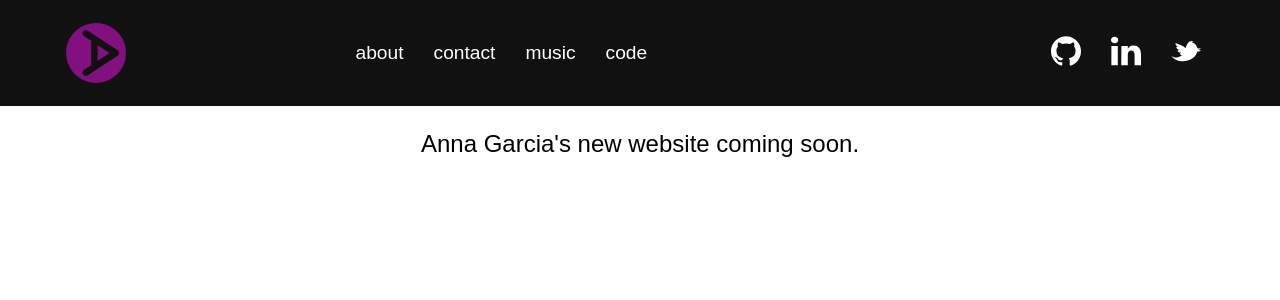
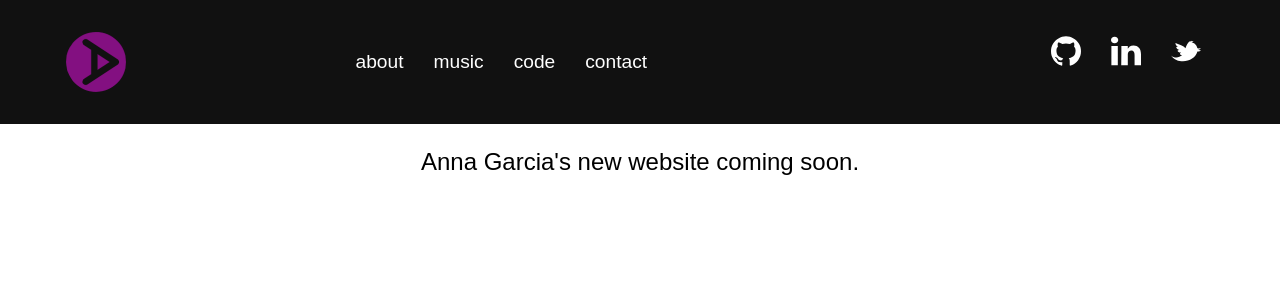
Before and after one commit to turnipdabeets/anna-garcia, a React (Create React App) app: page / in a window 1280 px wide. Shown: the top 300 px of the page. Built offline with nearby package versions, Linux system fonts and the light colour scheme.

Commit message:
add font awesome mobile icons

```diff
--- a/package.json
+++ b/package.json
@@ -3,6 +3,7 @@
   "version": "0.1.0",
   "private": true,
   "dependencies": {
+    "font-awesome": "^4.7.0",
     "react": "^16.2.0",
     "react-dom": "^16.2.0",
     "react-router": "^4.2.0",
--- a/src/App.css
+++ b/src/App.css
@@ -41,15 +41,37 @@
   justify-content: center;
   align-self: center;
   margin: 0;
-  padding: 20px;
+  padding: 0;
 }
 
 ul.routeGroup li a,
 ul.nativeRouteGroup li a {
-  font-size: 1.2em;
   color: white;
   text-decoration: none;
+}
+
+ul.routeGroup li a p {
+  font-size: 1.2em;
   padding: 15px;
+  margin: 0;
+}
+
+ul.nativeRouteGroup li a {
+  display: block;
+  padding: 20px;
+}
+
+ul.nativeRouteGroup li a i {
+  font-size: 2em;
+  display: block;
+  padding: 0;
+}
+
+ul.nativeRouteGroup li a p {
+  margin: 0;
+  padding-top: 5px;
+  font-size: 0.8em;
+  display: block;
 }
 
 ul.routeGroup li a:hover,
--- a/src/App.js
+++ b/src/App.js
@@ -4,6 +4,7 @@ import { nativeDevice } from './utils';
 import './App.css';
 import SocialGroup from './components/Social';
 import Logo from './components/Logo';
+import 'font-awesome/css/font-awesome.min.css';
 
 const NoMatch = ({ location }) => (
   <div>
@@ -57,20 +58,35 @@ const Routes = () => {
     <ul className={deviceClass}>
       {nativeDevice && (
         <li>
-          <Link to="/">home</Link>
+          <Link to="/">
+            <i className="fa fa-home" ariaHidden="true" />
+            <p>home</p>
+          </Link>
         </li>
       )}
       <li>
-        <Link to="/about">about</Link>
+        <Link to="/about">
+          {nativeDevice && <i className="fa fa-info" aria-hidden="true" />}
+          <p>about</p>
+        </Link>
       </li>
       <li>
-        <Link to="/contact">contact</Link>
+        <Link to="/music">
+          {nativeDevice && <i className="fa fa-music" aria-hidden="true" />}
+          <p>music</p>
+        </Link>
       </li>
       <li>
-        <Link to="/music">music</Link>
+        <Link to="/code">
+          {nativeDevice && <i className="fa fa-code" aria-hidden="true" />}
+          <p>code</p>
+        </Link>
       </li>
       <li>
-        <Link to="/code">code</Link>
+        <Link to="/contact">
+          {nativeDevice && <i className="fa fa-envelope" aria-hidden="true" />}
+          <p>contact</p>
+        </Link>
       </li>
     </ul>
   );
```
Also changed, not shown: 1 other file (tests, documents, lock files or other folders).
